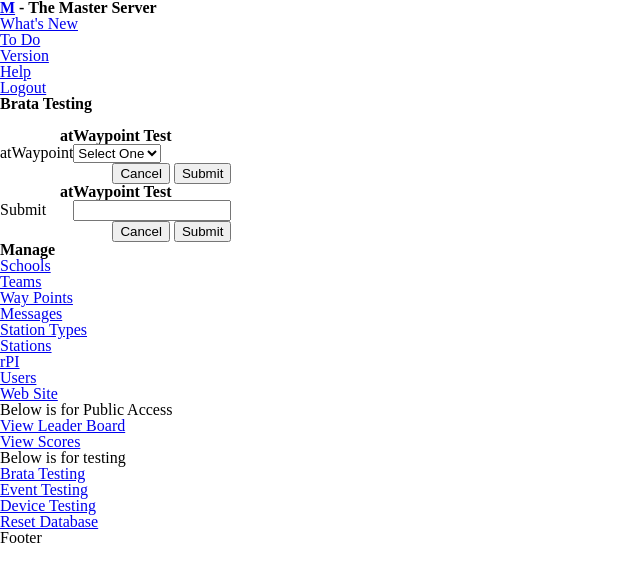
After one commit to brata-hsdc/brata.masterserver, a PHP site: page /m/test_brata/index in a window 1280 px wide. The commit adds this page. Shown: the top 582 px of the page, without its empty margins (0-640 px from the left). Run offline with PHP 8.4, Linux system fonts and the light colour scheme; the visitor is signed in with stand-in values (Sample User, id 1); data that the repository does not hold is empty; some libraries are stand-ins or nearby versions.

Commit message:
end of day adding brata tests (atwaypoint tested)

```diff
--- /dev/null
+++ b/workspace/m/app/controllers/test_brata/index.php
@@ -0,0 +1,14 @@
+<?php
+function _index() {
+  $urlPrefix="test_brata";
+  $data['body'][]='<h2>Brata Testing</h2><br />';
+  //_make_html_table($n,$data);
+  $fdata['actionUrl']=array(myUrl("$urlPrefix/ops_atwaypoint"),myUrl("$urlPrefix/ops_submit"));
+  $fdata['actionLabel']="Submit";
+  $fdata['cancelUrl']=myUrl("$urlPrefix/index");
+  $fdata['cancelLabel']="Cancel";
+  $form = View::do_fetch(VIEW_PATH."$urlPrefix/main.php",$fdata);
+  //$data['head'][]=View::do_fetch(VIEW_PATH."$urlPrefix/form_js.php");
+  $data['body'][]=$form;
+  View::do_dump(VIEW_PATH.'layouts/mgmtlayout.php',$data);
+}
--- /dev/null
+++ b/workspace/m/app/controllers/test_brata/ops_atwaypoint.php
@@ -0,0 +1,5 @@
+<?php
+$waypointId=$_POST['waypointId'];
+$location=myUrl("brata-v00/atWaypoint/$waypointId");
+header("Location: $location");
+die();
--- /dev/null
+++ b/workspace/m/app/controllers/test_brata/ops_sumbit.php
@@ -0,0 +1 @@
+<?php
--- a/workspace/m/app/models/Message.php
+++ b/workspace/m/app/models/Message.php
@@ -10,4 +10,8 @@ class Message extends ModelEx {
     if ($oid && $cid)
     $this->retrieve($oid,$cid);
   }
+  static function getFromWaypointId($waypointId) {
+  	$m = new Message();
+  	return $m->retrieve_one("waypointId = ?", $waypointId);
+  }
 }
--- a/workspace/m/app/views/layouts/mgmtlayout.php
+++ b/workspace/m/app/views/layouts/mgmtlayout.php
@@ -55,6 +55,7 @@ $foot[]=getjAlert();
       <li><a href="<?php echo myUrl('viewscores')?>">View Scores</a></li>
 <?php if ( isDebug() ) { ?>
       <li>Below is for testing</li>
+      <li><a href="<?php echo myUrl('test_brata/index')?>">Brata Testing</a></li>
       <li><a href="<?php echo myUrl('test_event/manage')?>">Event Testing</a></li>
       <li><a href="<?php echo myUrl('device/test_index')?>">Device Testing</a></li>
       <li><a href="<?php echo myUrl('mgmt_main/resetdb') ?>">Reset Database</a></li>
--- /dev/null
+++ b/workspace/m/app/views/test_brata/main.php
@@ -0,0 +1,37 @@
+<?php
+function makeOptionList() {
+	return '<select name="waypointId">'
+		. '<option value=-1>Select One'
+		. Waypoint::getAllAsHTMLOptions(-1)
+		. '</select>';
+}
+?>
+
+<table>
+  <form method="post" action="<?=$actionUrl[0]?>">
+		<tr><th colspan="2">atWaypoint Test</th></tr>
+		<tr>
+			<td>atWaypoint</td>
+			<td><?php echo makeOptionList() ?> </td>
+		</tr>
+		<tr>
+			<td colspan="2" style="text-align:right">
+	     	<input type="button" value="<?=$cancelLabel?>" onclick="location.href='<?=$cancelUrl ?>' " />
+			<input type="button" value="<?=$actionLabel?>" onclick="submit();" /></td>
+		</tr>
+
+  </form>
+    <form method="post" action="<?=$actionUrl[1]?>">
+		<tr><th colspan="2">atWaypoint Test</th></tr>
+		<tr>
+			<td>Submit</td>
+			<td><input type="text" name="guess" style="width:150px" value="" /></td>
+		</tr>
+		<tr>
+			<td colspan="2" style="text-align:right">
+	     	<input type="button" value="<?=$cancelLabel?>" onclick="location.href='<?=$cancelUrl ?>' " />
+			<input type="button" value="<?=$actionLabel?>" onclick="submit()" /></td>
+		</tr>
+
+  </form>
+</table>
```
Also changed, not shown: workspace/m/app/controllers/brata-v00/atWaypoint.php (+21 -9 lines).
